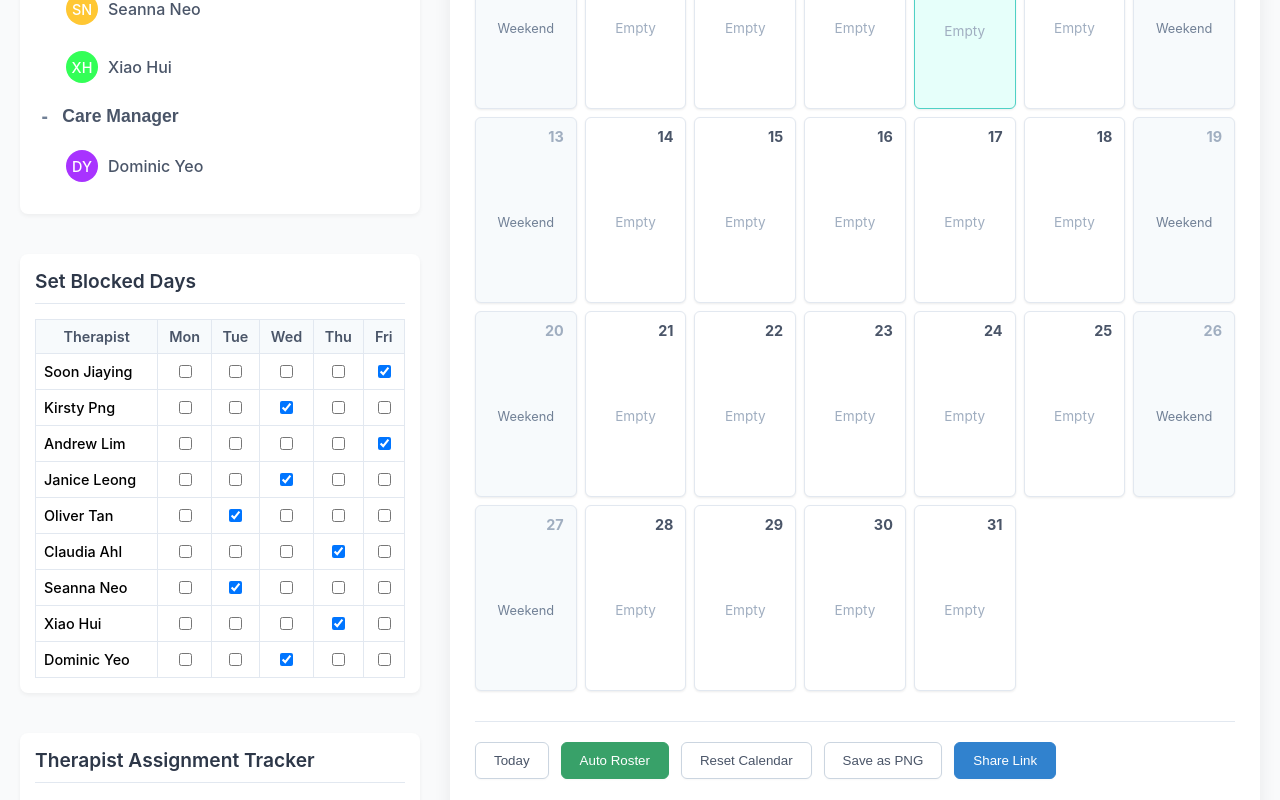
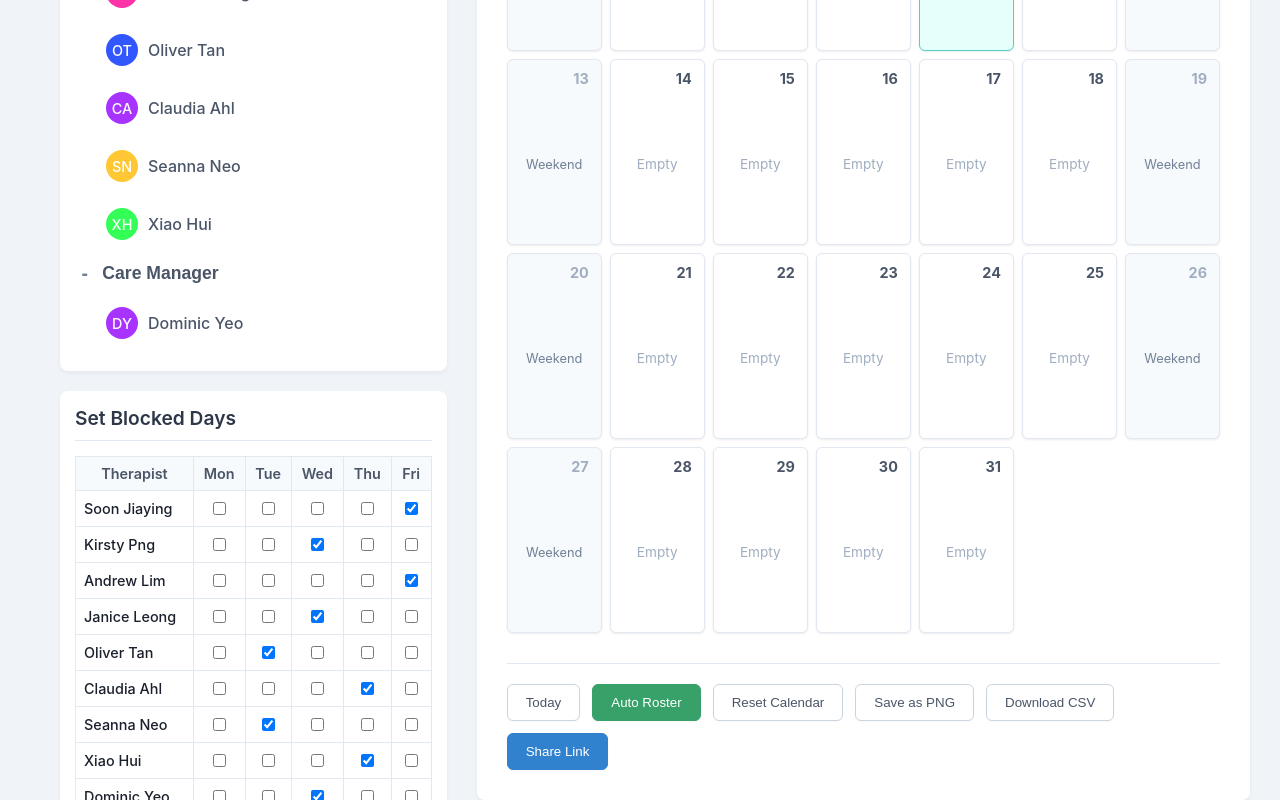
Before and after one commit to jxhnthan/hwb-crisis-rostering, a React (Create React App) app: page / in a window 1280 px wide. Shown: the part 500-1300 px from the top of the page. Built offline with nearby package versions, Linux system fonts and the light colour scheme.

Commit message:
Update App.js

```diff
--- a/src/App.js
+++ b/src/App.js
@@ -636,7 +636,7 @@ const CalendarControls = React.memo(({ currentYear, currentMonth, liveDateTime,
   );
 });
 
-const ActionButtons = React.memo(({ goToToday, autoRoster, resetCalendar, saveAsPNG, generateShareLink }) => {
+const ActionButtons = React.memo(({ goToToday, autoRoster, resetCalendar, saveAsPNG, downloadCsv, generateShareLink }) => {
   return (
     <div style={{ marginTop: '30px', display: 'flex', gap: '12px', flexWrap: 'wrap', borderTop: '1px solid #E2E8F0', paddingTop: '20px' }}>
       <button type="button" style={buttonStyle} onClick={goToToday} onMouseEnter={(e) => { e.currentTarget.style.backgroundColor = '#F0F4F8'; }} onMouseLeave={(e) => { e.currentTarget.style.backgroundColor = '#FFFFFF'; }}>Today</button>
@@ -651,6 +651,15 @@ const ActionButtons = React.memo(({ goToToday, autoRoster, resetCalendar, saveAs
       </button>
       <button type="button" style={buttonStyle} onClick={resetCalendar} onMouseEnter={(e) => { e.currentTarget.style.backgroundColor = '#F0F4F8'; }} onMouseLeave={(e) => { e.currentTarget.style.backgroundColor = '#FFFFFF'; }}>Reset Calendar</button>
       <button type="button" style={buttonStyle} onClick={saveAsPNG} onMouseEnter={(e) => { e.currentTarget.style.backgroundColor = '#F0F4F8'; }} onMouseLeave={(e) => { e.currentTarget.style.backgroundColor = '#FFFFFF'; }}>Save as PNG</button>
+      <button
+        type="button"
+        style={buttonStyle}
+        onClick={downloadCsv}
+        onMouseEnter={(e) => { e.currentTarget.style.backgroundColor = '#F0F4F8'; }}
+        onMouseLeave={(e) => { e.currentTarget.style.backgroundColor = '#FFFFFF'; }}
+      >
+        Download CSV
+      </button>
       <button
         type="button"
         style={{ ...buttonStyle, backgroundColor: '#3182CE', color: 'white', border: '1px solid #3182CE' }}
@@ -836,11 +845,10 @@ const App = () => {
       const yearCalendar = [...updatedCalendarData[currentYear]];
       const updatedMonth = yearCalendar[currentMonth].map((day) => {
         if (day.dayKey === dayKey) {
-          return { ...day, therapists: day.therapists.filter((t) => t !== name) };
+          return { ...day, therapists: day.therapists.filter((therapist) => therapist !== name) };
         }
         return day;
       });
-
       yearCalendar[currentMonth] = updatedMonth;
       updatedCalendarData[currentYear] = yearCalendar;
       return updatedCalendarData;
@@ -848,11 +856,10 @@ const App = () => {
   }, [currentYear, currentMonth]);
 
   const resetCalendar = useCallback(() => {
-    setCalendarData((prevCalendarData) => ({
-      ...prevCalendarData,
+    setCalendarData({
       2025: getCalendarForYear(2025),
       2026: getCalendarForYear(2026),
-    }));
+    });
     setWorkingFromHome({
       "Dominic Yeo": { Monday: false, Tuesday: false, Wednesday: true, Thursday: false, Friday: false },
       "Kirsty Png": { Monday: false, Tuesday: false, Wednesday: true, Thursday: false, Friday: false },
@@ -865,180 +872,18 @@ const App = () => {
       "Xiao Hui": { Monday: false, Tuesday: false, Wednesday: false, Thursday: true, Friday: false },
     });
     setAutoRosterTriggered(false);
-    toast.info("Calendar settings have been reset!", { position: "top-right", autoClose: 2000 });
+    toast.info("Calendar and WFH settings have been reset!", { position: "top-center", autoClose: 2000 });
   }, []);
 
-  const saveAsPNG = useCallback(() => {
-    const calendarContainer = document.getElementById("calendar-container-content");
-    if (!calendarContainer) {
-      console.error("Calendar container content not found for PNG export.");
-      toast.error("Failed to capture calendar. Please try again.", { position: "bottom-center", autoClose: 3000 });
-      return;
-    }
-
-    toast.info("Generating PNG image...", { position: "bottom-center", autoClose: 1500 }); // Provide immediate feedback
-
-    const style = document.createElement('style');
-    style.id = 'png-export-styles';
-    style.innerHTML = `
-      #calendar-container-content {
-        padding-right: 150px !important;
-        padding-top: 50px !important;
-      }
-      #calendar-container-content h2 .generated-text {
-        font-size: 0.7em !important;
-      }
-    `;
-    document.head.appendChild(style);
-
-    html2canvas(calendarContainer, {
-      backgroundColor: "#FFFFFF",
-      useCORS: true,
-      scale: 2
-    }).then((canvas) => {
-      const imgData = canvas.toDataURL("image/png");
-      const link = document.createElement("a");
-      const currentMonthName = calendarData[currentYear]?.[currentMonth]?.[0]?.date.toLocaleString("default", { month: "long" });
-      link.href = imgData;
-      link.download = `Therapist_Roster_${currentMonthName}_${currentYear}.png`;
-      link.click();
-      toast.success("PNG image saved successfully!", { position: "bottom-center", autoClose: 3000 });
-    }).catch((error) => {
-      console.error("Error generating PNG:", error);
-      toast.error("Error saving PNG image. Please try again.", { position: "bottom-center", autoClose: 3000 });
-    }).finally(() => {
-      const tempStyle = document.getElementById('png-export-styles');
-      if (tempStyle) {
-        tempStyle.remove();
-      }
-    });
-  }, [calendarData, currentYear, currentMonth]);
-
-  const generateShareLink = useCallback(() => {
-    const dataToShare = {
-      calendarData: calendarData,
-      workingFromHome: workingFromHome
-    };
-    const compressedEncodedData = compressData(dataToShare);
-    const shareableUrl = `${window.location.origin}${window.location.pathname}?data=${compressedEncodedData}`;
-
-    navigator.clipboard.writeText(shareableUrl)
-      .then(() => {
-        toast.success("Shareable link copied to clipboard!", {
-          position: "bottom-center",
-          autoClose: 3000,
-          hideProgressBar: false,
-          closeOnClick: true,
-          pauseOnHover: true,
-          draggable: true,
-          progress: undefined,
-          theme: "light",
-        });
-      })
-      .catch((err) => {
-        console.error("Failed to copy link: ", err);
-        toast.error("Failed to copy link to clipboard.", {
-          position: "bottom-center",
-          autoClose: 5000,
-          hideProgressBar: false,
-          closeOnClick: true,
-          pauseOnHover: true,
-          draggable: true,
-          progress: undefined,
-          theme: "light",
-        });
-      });
-  }, [calendarData, workingFromHome]);
-
-  const autoRoster = useCallback(() => {
-    setCalendarData((prevCalendarData) => {
-      const updatedCalendarData = { ...prevCalendarData };
-      const currentYearCalendar = [...updatedCalendarData[currentYear]];
-      const currentMonthData = [...currentYearCalendar[currentMonth]];
-
-      const monthlyAssignmentCounts = therapists.reduce((acc, t) => ({ ...acc, [t]: 0 }), {});
-
-      let totalPossibleSlots = 0;
-      currentMonthData.forEach(day => {
-        const isWeekend = day.date.getDay() === 0 || day.date.getDay() === 6;
-        if (!currentBlockedDays.includes(day.dayKey) && !isWeekend) {
-          totalPossibleSlots++;
-        }
-      });
-      const targetAverageShifts = Math.max(1, totalPossibleSlots / therapists.length);
-      const LAGGING_THRESHOLD = 2;
-
-      let therapistConsiderationOrder = [...therapists].sort(() => Math.random() - 0.5);
-
-      const newMonthDays = currentMonthData.map((day) => {
-        const newDay = { ...day, therapists: [...day.therapists] };
-        const isWeekend = newDay.date.getDay() === 0 || newDay.date.getDay() === 6;
-        const dayOfWeek = newDay.date.toLocaleString('default', { weekday: 'long' });
-
-        if (
-          newDay.therapists.length === 0 &&
-          !currentBlockedDays.includes(newDay.dayKey) &&
-          !isWeekend
-        ) {
-          let assignedThisDay = false;
-          const availableToday = therapistConsiderationOrder.filter(
-            (t) => !workingFromHome[t]?.[dayOfWeek]
-          );
-
-          if (availableToday.length > 0) {
-            availableToday.sort((a, b) => monthlyAssignmentCounts[a] - monthlyAssignmentCounts[b]);
-            const currentAssignedValues = Object.values(monthlyAssignmentCounts).filter(c => c > 0);
-            const currentAverage = currentAssignedValues.length > 0
-              ? currentAssignedValues.reduce((sum, val) => sum + val, 0) / currentAssignedValues.length
-              : 0;
-
-            let therapistToAssign = null;
-            const laggingAndAvailable = availableToday.filter(
-              (t) => monthlyAssignmentCounts[t] < Math.max(1, currentAverage - LAGGING_THRESHOLD / 2) ||
-                monthlyAssignmentCounts[t] < Math.max(1, targetAverageShifts - LAGGING_THRESHOLD)
-            );
-
-            laggingAndAvailable.sort((a, b) => monthlyAssignmentCounts[a] - monthlyAssignmentCounts[b]);
-
-            if (laggingAndAvailable.length > 0) {
-              therapistToAssign = laggingAndAvailable[0];
-            } else {
-              if (availableToday.length > 0) {
-                therapistToAssign = availableToday[0];
-              }
-            }
-
-            if (therapistToAssign) {
-              newDay.therapists = [therapistToAssign];
-              monthlyAssignmentCounts[therapistToAssign]++;
-              therapistConsiderationOrder = [
-                ...therapistConsiderationOrder.filter(t => t !== therapistToAssign),
-                therapistToAssign
-              ];
-              assignedThisDay = true;
-            }
-          }
-        }
-        return newDay;
-      });
-
-      currentYearCalendar[currentMonth] = newMonthDays;
-      updatedCalendarData[currentYear] = currentYearCalendar;
-      return updatedCalendarData;
-    });
-    setAutoRosterTriggered(true);
-    toast.success("Auto Roster completed!", { position: "top-right", autoClose: 2000 });
-  }, [currentYear, currentMonth, currentBlockedDays, workingFromHome]);
-
   const changeMonth = useCallback((direction) => {
-    setCurrentMonth((prevMonth) => {
+    setCurrentMonth(prevMonth => {
       let newMonth = prevMonth;
       if (direction === 'next') {
         newMonth = (prevMonth + 1) % 12;
       } else if (direction === 'prev') {
         newMonth = (prevMonth - 1 + 12) % 12;
       }
-      setTodayDate(null);
+      setTodayDate(null); // Clear today's highlight when changing month manually
       return newMonth;
     });
   }, []);
@@ -1046,77 +891,179 @@ const App = () => {
   const toggleCollapse = useCallback((role) => {
     setCollapsedRoles(prev => ({
       ...prev,
-      [role]: !prev[role]
+      [role]: !prev[role],
     }));
   }, []);
+
+  const autoRoster = useCallback(() => {
+    setCalendarData((prevCalendarData) => {
+      const updatedCalendarData = { ...prevCalendarData };
+      const updatedMonth = [...updatedCalendarData[currentYear][currentMonth]];
+
+      const availableTherapists = [...therapists].filter((therapist) => {
+        const hasWFH = Object.values(workingFromHome[therapist] || {}).some(isWfh => isWfh);
+        const hasAssignedShifts = updatedMonth.some(day => day.therapists.includes(therapist));
+        return hasWFH || !hasAssignedShifts;
+      });
+
+      const dayIndices = Array.from({ length: updatedMonth.length }, (_, i) => i);
+      dayIndices.sort(() => Math.random() - 0.5);
+
+      const therapistQueue = [...therapists];
+
+      for (const dayIndex of dayIndices) {
+        const day = updatedMonth[dayIndex];
+        const isWeekend = day.date.getDay() === 0 || day.date.getDay() === 6;
+        const isBlocked = currentBlockedDays.includes(day.dayKey);
+        const dayOfWeek = day.date.toLocaleString('en-US', { weekday: 'long' });
+
+        if (!day.therapists.length && !isBlocked && !isWeekend) {
+          const therapist = therapistQueue.shift();
+          if (therapist) {
+            day.therapists.push(therapist);
+            therapistQueue.push(therapist);
+          }
+        }
+      }
+
+      updatedCalendarData[currentYear][currentMonth] = updatedMonth;
+      return updatedCalendarData;
+    });
+    setAutoRosterTriggered(true);
+  }, [currentYear, currentMonth, currentBlockedDays, workingFromHome]);
+
+  const saveAsPNG = useCallback(() => {
+    const calendarElement = document.getElementById("calendar-container");
+
+    html2canvas(calendarElement, {
+      backgroundColor: "#F0F4F8",
+      useCORS: true,
+      scale: 2,
+    }).then((canvas) => {
+      const imgData = canvas.toDataURL("image/png");
+      const link = document.createElement("a");
+      const monthName = new Date(currentYear, currentMonth, 1).toLocaleString("default", { month: "long" });
+      link.href = imgData;
+      link.download = `Therapist_Roster_${monthName}_${currentYear}.png`;
+      document.body.appendChild(link);
+      link.click();
+      document.body.removeChild(link);
+      toast.success("Roster saved as PNG!", { position: "top-center", autoClose: 2000 });
+    }).catch((error) => {
+      console.error("Error generating PNG:", error);
+      toast.error("Failed to save PNG. Please try again.", { position: "top-center", autoClose: 3000 });
+    });
+  }, [currentYear, currentMonth]);
+
+  const generateShareLink = useCallback(() => {
+    const dataToCompress = {
+      calendarData,
+      workingFromHome,
+    };
+    const compressedData = compressData(dataToCompress);
+    const baseUrl = window.location.origin + window.location.pathname;
+    const shareUrl = `${baseUrl}?data=${compressedData}`;
+
+    navigator.clipboard.writeText(shareUrl)
+      .then(() => {
+        toast.success("Shareable link copied to clipboard!", { position: "top-center", autoClose: 3000 });
+      })
+      .catch((error) => {
+        console.error("Failed to copy link:", error);
+        toast.error("Failed to copy link. Please copy it manually.", { position: "top-center", autoClose: 3000 });
+      });
+  }, [calendarData, workingFromHome]);
+
+  // --- NEW: Function to download CSV with shift summary ---
+  const downloadCsv = useCallback(() => {
+    const currentMonthData = calendarData[currentYear][currentMonth];
+    const monthName = new Date(currentYear, currentMonth, 1).toLocaleString("default", { month: "long" });
+    const year = currentYear;
+
+    // Create an object to count shifts for each therapist
+    const shiftCounts = {};
+    therapists.forEach(therapist => {
+      shiftCounts[therapist] = 0;
+    });
+
+    // Iterate through the days of the current month and count assignments
+    currentMonthData.forEach(day => {
+      day.therapists.forEach(therapist => {
+        if (shiftCounts.hasOwnProperty(therapist)) {
+          shiftCounts[therapist]++;
+        }
+      });
+    });
+
+    // Create the CSV content string
+    let csvContent = "Therapist,Shifts Assigned\n";
+
+    // Add a row for each therapist with their total shift count
+    therapists.forEach(therapist => {
+      csvContent += `"${therapist}",${shiftCounts[therapist]}\n`;
+    });
+
+    // Create a Blob and URL for the CSV data and trigger the download
+    const blob = new Blob([csvContent], { type: 'text/csv;charset=utf-8;' });
+    const url = URL.createObjectURL(blob);
+    const link = document.createElement("a");
+    link.setAttribute("href", url);
+    link.setAttribute("download", `Therapist_Shift_Summary_${monthName}_${year}.csv`);
+    document.body.appendChild(link);
+    link.click();
+    document.body.removeChild(link);
+    toast.success("Shift summary CSV downloaded!", { position: "top-center", autoClose: 2000 });
+  }, [calendarData, currentYear, currentMonth]);
+  // --- END OF NEW FUNCTION ---
 
   return (
     <DndProvider backend={HTML5Backend}>
       <div style={{
-        fontFamily: '-apple-system, BlinkMacSystemFont, "Segoe UI", Roboto, Helvetica, Arial, sans-serif, "Apple Color Emoji", "Segoe UI Emoji", "Segoe UI Symbol"',
-        padding: '20px', backgroundColor: '#F9FAFB', minHeight: '100vh',
+        fontFamily: "'Inter', sans-serif", backgroundColor: '#F0F4F8', minHeight: '100vh',
+        padding: '30px', color: '#1A202C',
+        display: 'flex', gap: '30px',
       }}>
         <ToastContainer />
 
-        <div style={{
-          display: 'flex', gap: '30px', maxWidth: '1800px', margin: '0 auto',
-        }}>
-
         {/* Left Sidebar */}
-          <div style={{
-            flex: '0 0 400px', display: 'flex', flexDirection: 'column', gap: '20px'
-          }}>
-            <TherapistList
-              therapistGroups={therapistGroups}
-              collapsedRoles={collapsedRoles}
-              toggleCollapse={toggleCollapse}
-            />
-            <WFHTable
-              therapists={therapists}
-              workingFromHome={workingFromHome}
-              setWorkingFromHome={setWorkingFromHome}
-            />
-            <AssignmentTracker
-              therapists={therapists}
-              assignmentCounts={assignmentCounts}
-              averageShiftsPerTherapist={averageShiftsPerTherapist}
-              workingFromHome={workingFromHome}
-            />
-          </div>
-
-          {/* Main Content Area */}
-          <div style={{
-            flex: '1', backgroundColor: '#FFFFFF', padding: '25px',
-            borderRadius: '12px', boxShadow: '0 6px 18px rgba(0,0,0,0.07)',
-          }}>
-            {/* Tab Navigation Buttons */}
-            <div style={{ display: 'flex', marginBottom: '25px', borderBottom: '1px solid #E2E8F0' }}>
+        <div style={{ flex: '1', minWidth: '300px' }}>
+          <h1 style={{ fontSize: '2rem', marginBottom: '20px', fontWeight: 'bold' }}>SWEE Roster</h1>
+          <div style={{ display: 'flex', marginBottom: '20px' }}>
             <button
-                onClick={() => setActiveTab('calendar')}
               style={{
                 ...tabButtonStyle,
-                  borderBottom: activeTab === 'calendar' ? '2px solid #3182CE' : 'none',
+                borderBottom: activeTab === 'calendar' ? '2px solid #3182CE' : '2px solid transparent',
                 color: activeTab === 'calendar' ? '#3182CE' : '#4A5568',
               }}
+              onClick={() => setActiveTab('calendar')}
             >
               Calendar
             </button>
             <button
-                onClick={() => setActiveTab('patchNotes')}
               style={{
                 ...tabButtonStyle,
-                  borderBottom: activeTab === 'patchNotes' ? '2px solid #3182CE' : 'none',
-                  color: activeTab === 'patchNotes' ? '#3182CE' : '#4A5568',
+                borderBottom: activeTab === 'patch-notes' ? '2px solid #3182CE' : '2px solid transparent',
+                color: activeTab === 'patch-notes' ? '#3182CE' : '#4A5568',
               }}
+              onClick={() => setActiveTab('patch-notes')}
             >
               Patch Notes
             </button>
           </div>
+          {activeTab === 'calendar' ? (
+            <>
+              <TherapistList therapistGroups={therapistGroups} collapsedRoles={collapsedRoles} toggleCollapse={toggleCollapse} />
+              <WFHTable therapists={therapists} workingFromHome={workingFromHome} setWorkingFromHome={setWorkingFromHome} />
+              <AssignmentTracker therapists={therapists} assignmentCounts={assignmentCounts} averageShiftsPerTherapist={averageShiftsPerTherapist} workingFromHome={workingFromHome} />
+            </>
+          ) : (
+            <PatchNotesSection patchNotes={patchNotes} />
+          )}
+        </div>
 
-            {/* Conditional Rendering based on activeTab */}
-            {activeTab === 'calendar' && (
-              <>
-                <div id="calendar-container-content">
+        {/* Right Calendar Section */}
+        <div style={{ flex: '2', minWidth: '700px', maxWidth: '1200px' }}>
+          <div id="calendar-container" style={{ ...cardStyle, padding: '30px' }}>
             <CalendarControls
               currentYear={currentYear}
               currentMonth={currentMonth}
@@ -1131,20 +1078,14 @@ const App = () => {
               todayDate={todayDate}
               blockedDaysForYear={currentBlockedDays}
             />
-                </div>
             <ActionButtons
               goToToday={goToToday}
               autoRoster={autoRoster}
               resetCalendar={resetCalendar}
               saveAsPNG={saveAsPNG}
+              downloadCsv={downloadCsv}
               generateShareLink={generateShareLink}
             />
-              </>
-            )}
-
-            {activeTab === 'patchNotes' && (
-              <PatchNotesSection patchNotes={patchNotes} />
-            )}
           </div>
         </div>
       </div>
```
Lines whose indentation alone changed are shown as unchanged.
